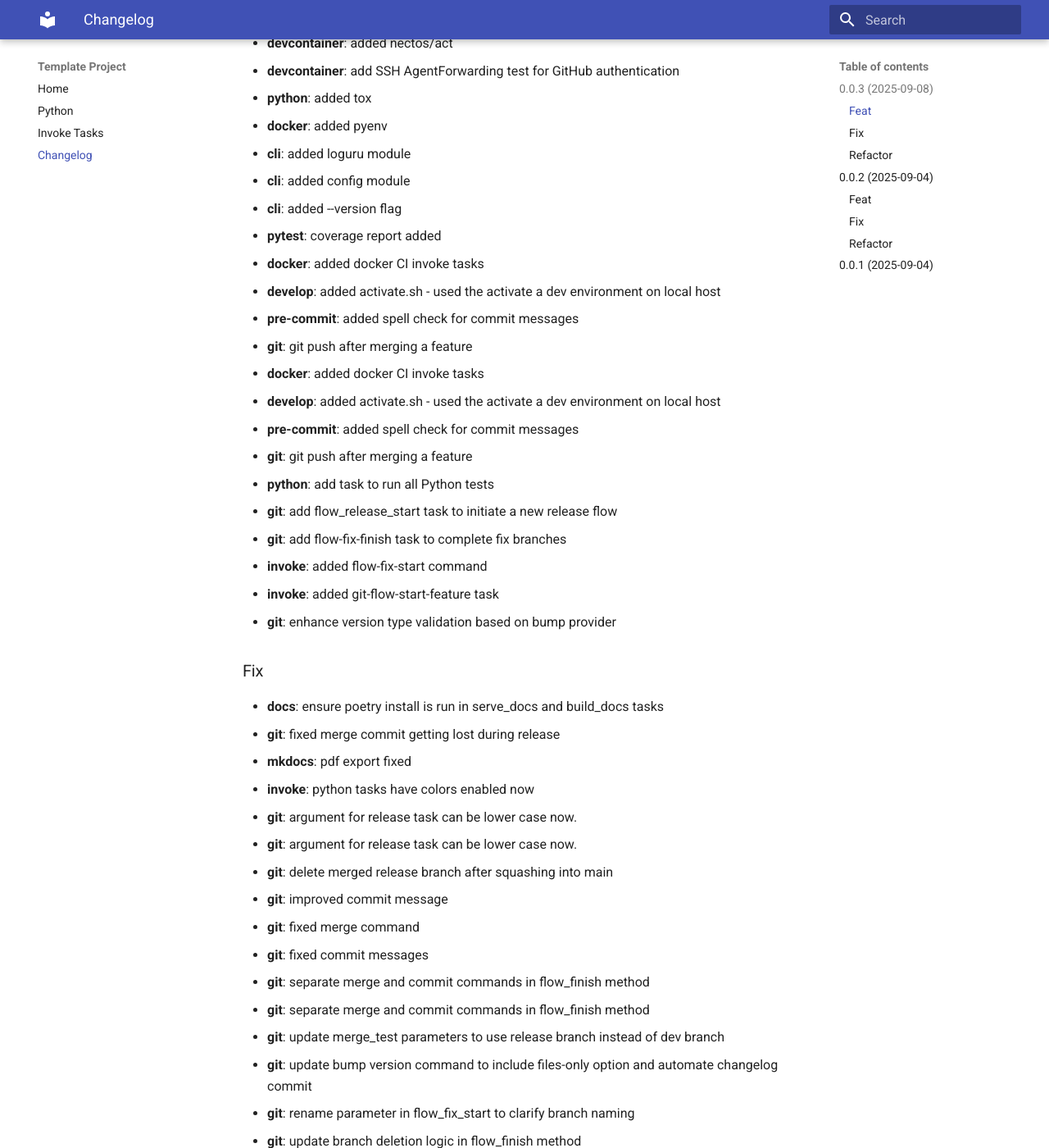
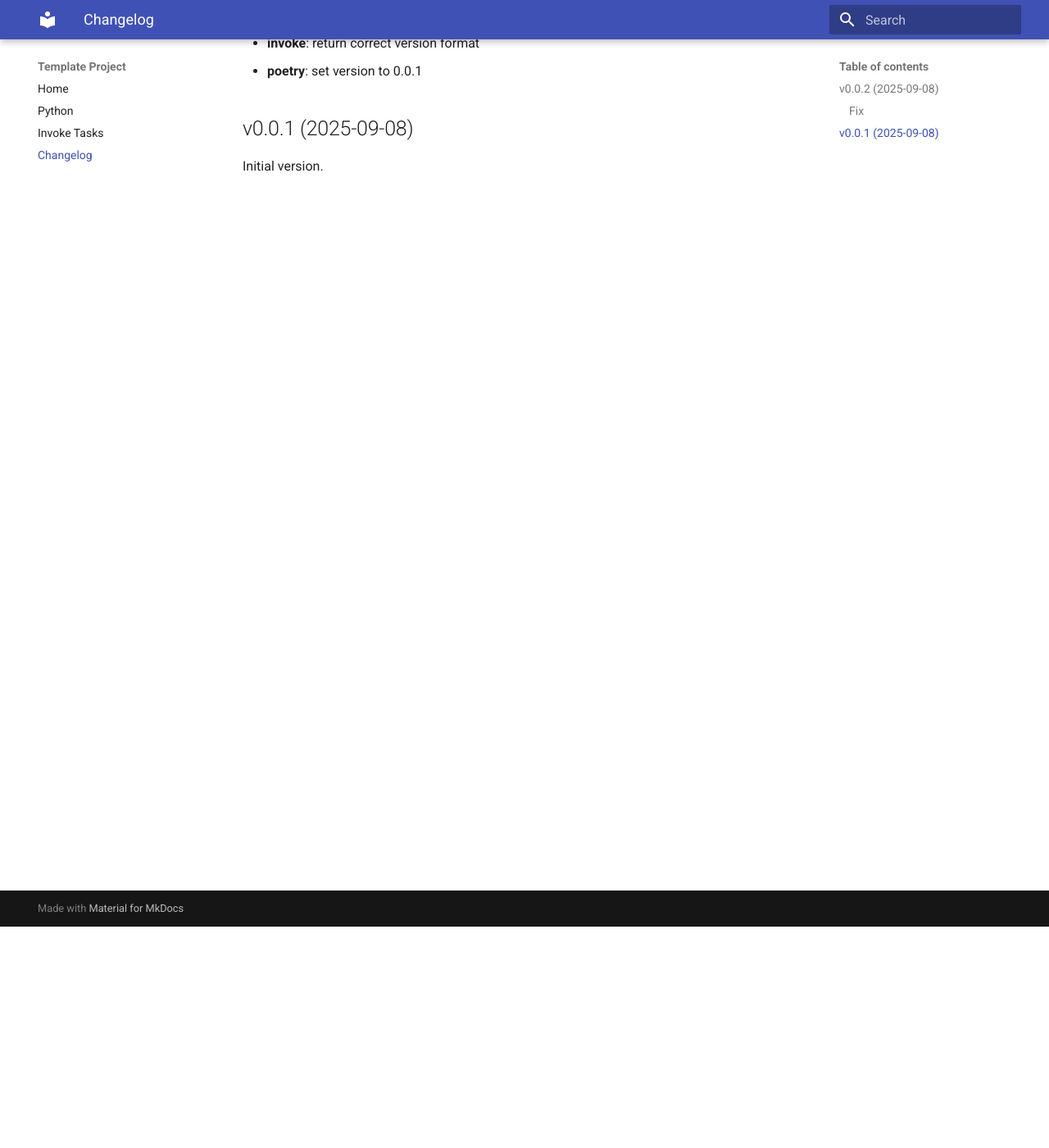
Before and after one commit to tigitlabs/pyt-cli-cookie, an MkDocs documentation site: the page built from docs/changelog.md, in a window 1280 px wide and 1400 px high, scrolled down 270 px. Shown: the whole window at 82% size. Built offline with MkDocs 1.6.1 and Material for MkDocs 9.7.7, drawn with Linux system fonts in a browser that asks for light colours; some of the changed text lies outside the part shown.

Commit message:
merge: release/v0.0.2 -> main

```diff
--- a/docs/changelog.md
+++ b/docs/changelog.md
@@ -1,112 +1,11 @@
-## 0.0.3 (2025-09-08)
-
-### Feat
-
-- **github**: add GitHub CLI operations for label creation and PR management
-- **devcontainer**: added nectos/act
-- **devcontainer**: add SSH AgentForwarding test for GitHub authentication
-- **python**: added tox
-- **docker**: added pyenv
-- **cli**: added loguru module
-- **cli**: added config module
-- **cli**: added --version flag
-- **pytest**: coverage report added
-- **docker**: added docker CI invoke tasks
-- **develop**: added activate.sh - used the activate a dev environment on local host
-- **pre-commit**: added spell check for commit messages
-- **git**: git push after merging a feature
-- **docker**: added docker CI invoke tasks
-- **develop**: added activate.sh - used the activate a dev environment on local host
-- **pre-commit**: added spell check for commit messages
-- **git**: git push after merging a feature
-- **python**: add task to run all Python tests
-- **git**: add flow_release_start task to initiate a new release flow
-- **git**: add flow-fix-finish task to complete fix branches
-- **invoke**: added flow-fix-start command
-- **invoke**: added git-flow-start-feature task
-- **git**: enhance version type validation based on bump provider
+## v0.0.2 (2025-09-08)
 
 ### Fix
 
-- **docs**: ensure poetry install is run in serve_docs and build_docs tasks
-- **git**: fixed merge commit getting lost during release
-- **mkdocs**: pdf export fixed
-- **invoke**: python tasks have colors enabled now
-- **git**: argument for release task can be lower case now.
-- **git**: argument for release task can be lower case now.
-- **git**: delete merged release branch after squashing into main
-- **git**: improved commit message
-- **git**: fixed merge command
-- **git**: fixed commit messages
-- **git**: separate merge and commit commands in flow_finish method
-- **git**: separate merge and commit commands in flow_finish method
-- **git**: update merge_test parameters to use release branch instead of dev branch
-- **git**: update bump version command to include files-only option and automate changelog commit
-- **git**: rename parameter in flow_fix_start to clarify branch naming
-- **git**: update branch deletion logic in flow_finish method
-- **git**: fix wrong git option -X
-- **git**: flow-release-start task wip
-- **git**: flow-release-start task wip
-- **devcontainer**: ensure SSH key is added to ssh-agent
+- **invoke**: fix wrong release branch string
+- **invoke**: return correct version format
+- **poetry**: set version to 0.0.1
 
-### Refactor
+## v0.0.1 (2025-09-08)
 
-- **invoke**: removed release task file
-- **invoke**: moved release task code to collector class
-- **docker**: update import statement
-- **invoke**: added collector class for git operations
-
-## 0.0.2 (2025-09-04)
-
-### Feat
-
-- **python**: added tox
-- **docker**: added pyenv
-- **cli**: added loguru module
-- **cli**: added config module
-- **cli**: added --version flag
-- **pytest**: coverage report added
-- **docker**: added docker CI invoke tasks
-- **develop**: added activate.sh - used the activate a dev environment on local host
-- **pre-commit**: added spell check for commit messages
-- **git**: git push after merging a feature
-- **docker**: added docker CI invoke tasks
-- **develop**: added activate.sh - used the activate a dev environment on local host
-- **pre-commit**: added spell check for commit messages
-- **git**: git push after merging a feature
-- **python**: add task to run all Python tests
-- **git**: add flow_release_start task to initiate a new release flow
-- **git**: add flow-fix-finish task to complete fix branches
-- **invoke**: added flow-fix-start command
-- **invoke**: added git-flow-start-feature task
-- **git**: enhance version type validation based on bump provider
-
-### Fix
-
-- **git**: fixed merge commit getting lost during release
-- **mkdocs**: pdf export fixed
-- **invoke**: python tasks have colors enabled now
-- **git**: argument for release task can be lower case now.
-- **git**: argument for release task can be lower case now.
-- **git**: delete merged release branch after squashing into main
-- **git**: improved commit message
-- **git**: fixed merge command
-- **git**: fixed commit messages
-- **git**: separate merge and commit commands in flow_finish method
-- **git**: separate merge and commit commands in flow_finish method
-- **git**: update merge_test parameters to use release branch instead of dev branch
-- **git**: update bump version command to include files-only option and automate changelog commit
-- **git**: rename parameter in flow_fix_start to clarify branch naming
-- **git**: update branch deletion logic in flow_finish method
-- **git**: fix wrong git option -X
-- **git**: flow-release-start task wip
-- **git**: flow-release-start task wip
-- **devcontainer**: ensure SSH key is added to ssh-agent
-
-### Refactor
-
-- **invoke**: moved release task code to collector class
-- **docker**: update import statement
-- **invoke**: added collector class for git operations
-
-## 0.0.1 (2025-09-04)
+Initial version.
--- a/pyproject.toml
+++ b/pyproject.toml
@@ -1,6 +1,6 @@
 [project]
 name = "pyt-template"
-version = "0.0.3"
+version = "0.0.2"
 description = ""
 authors = [{ name = "Timur Yigit", email = "timur@tigitlabs.com" }]
 readme = "README.md"
```
Also changed, not shown: .cz.toml, 1 other file.
